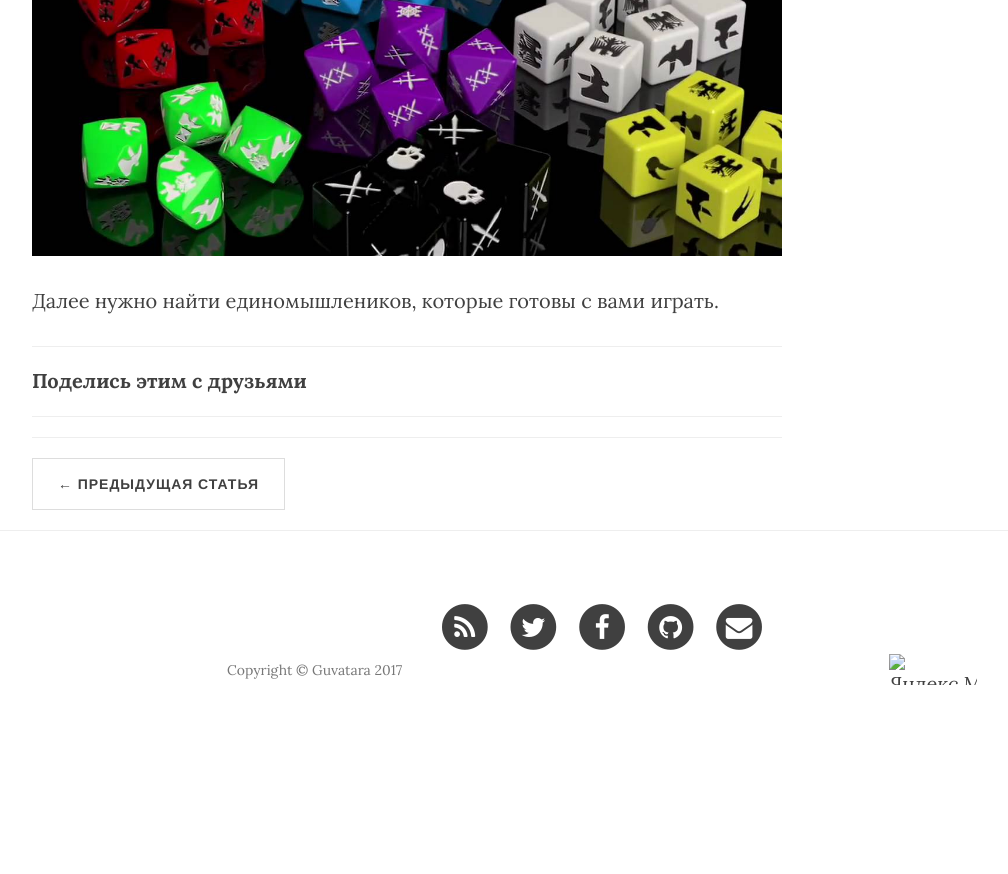
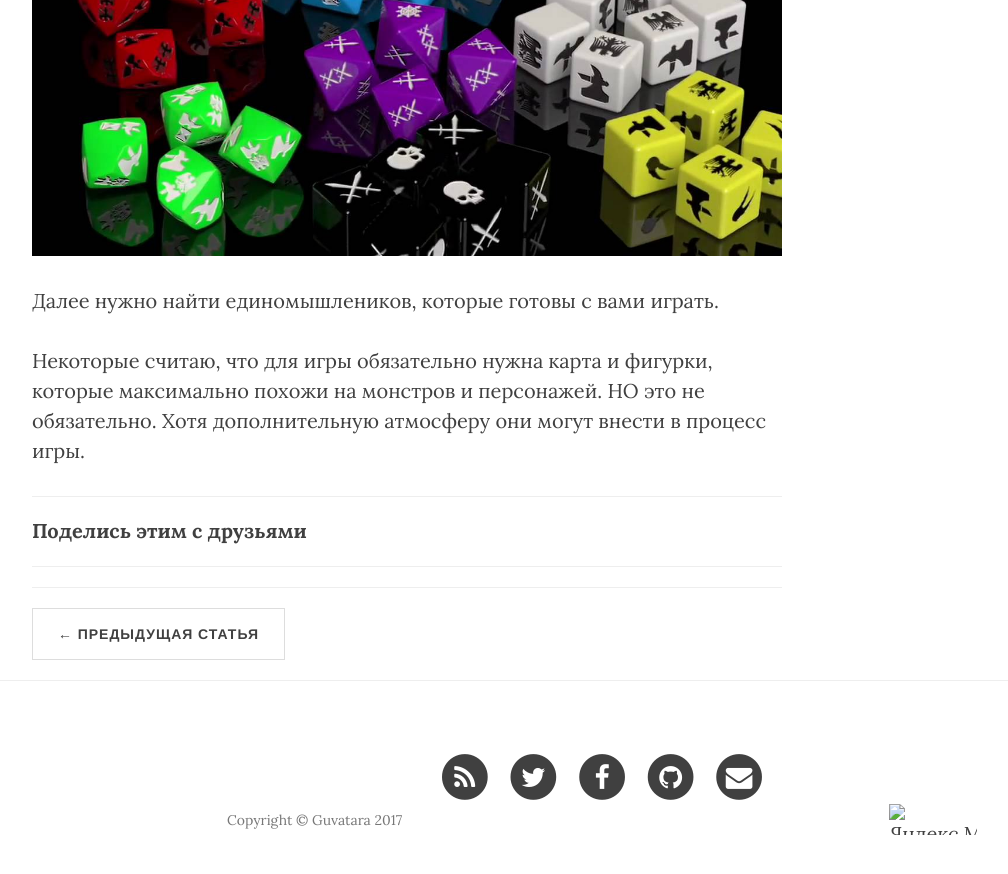
Before and after one commit to guvatara/guvatara.github.io, a Jekyll site: the page built from _posts/2017-09-05-RoleyplayTableGames.markdown, in a window 1280 px wide and 900 px high, scrolled down 1772 px. Shown: the top 874 px of the window, without its empty margins (38-1046 px from the left). Built offline with Jekyll 4.4.1, drawn with Linux system fonts in a browser that asks for light colours; nearby versions of some CDN libraries; comment, search, counter and statistics services are not loaded; a style sheet for code colours, icons or effects is not loaded; before the commit the page ends 2522 px from its top, so only the background shows below that.

Commit message:
Add new post TableGames v3

```diff
--- a/_posts/2017-09-05-RoleyplayTableGames.markdown
+++ b/_posts/2017-09-05-RoleyplayTableGames.markdown
@@ -23,4 +23,6 @@ header-img: "images/1478167009154788003.jpg"
 
 <p>Далее нужно найти единомышлеников, которые готовы с вами играть.</p>
 
+<p>Некоторые считаю, что для игры обязательно нужна карта и фигурки, которые максимально похожи на монстров и персонажей. НО это не обязательно. Хотя дополнительную атмосферу они могут внести в процесс игры.</p>
+
 <p></p>
```
